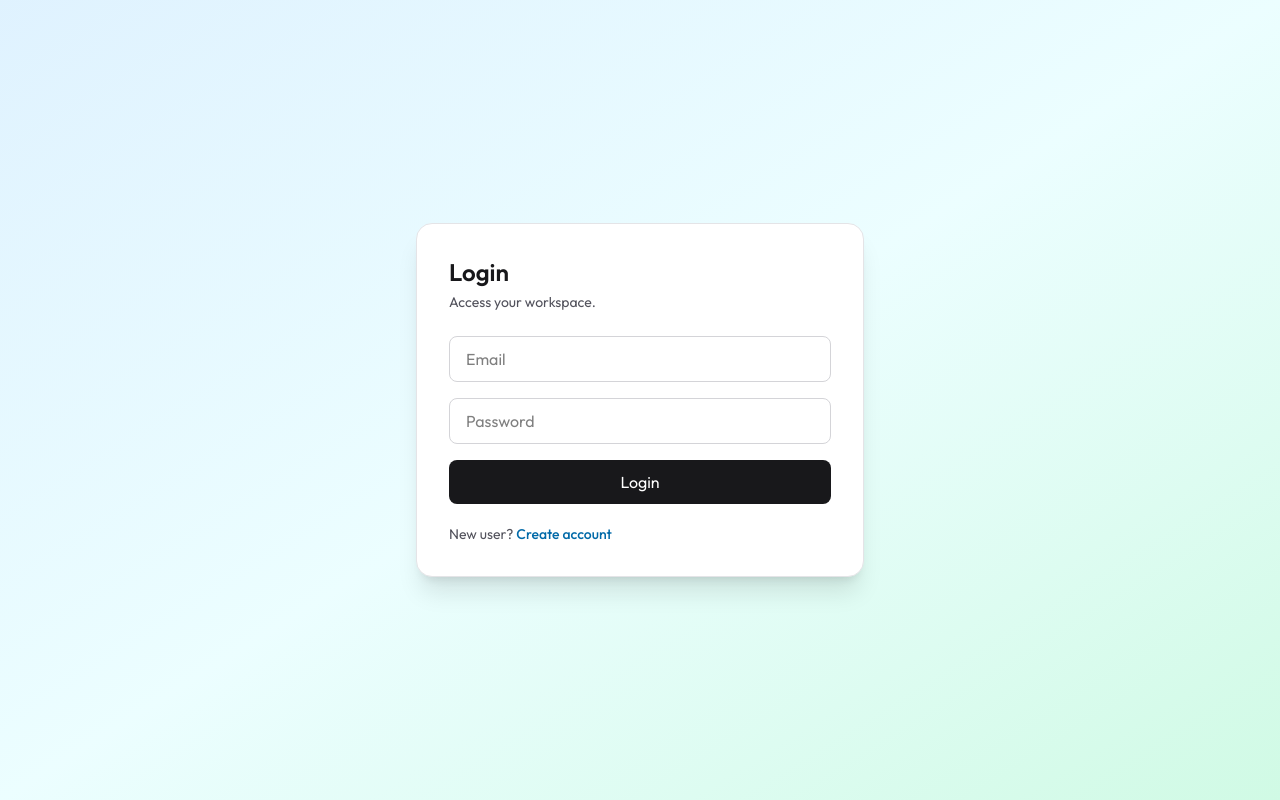
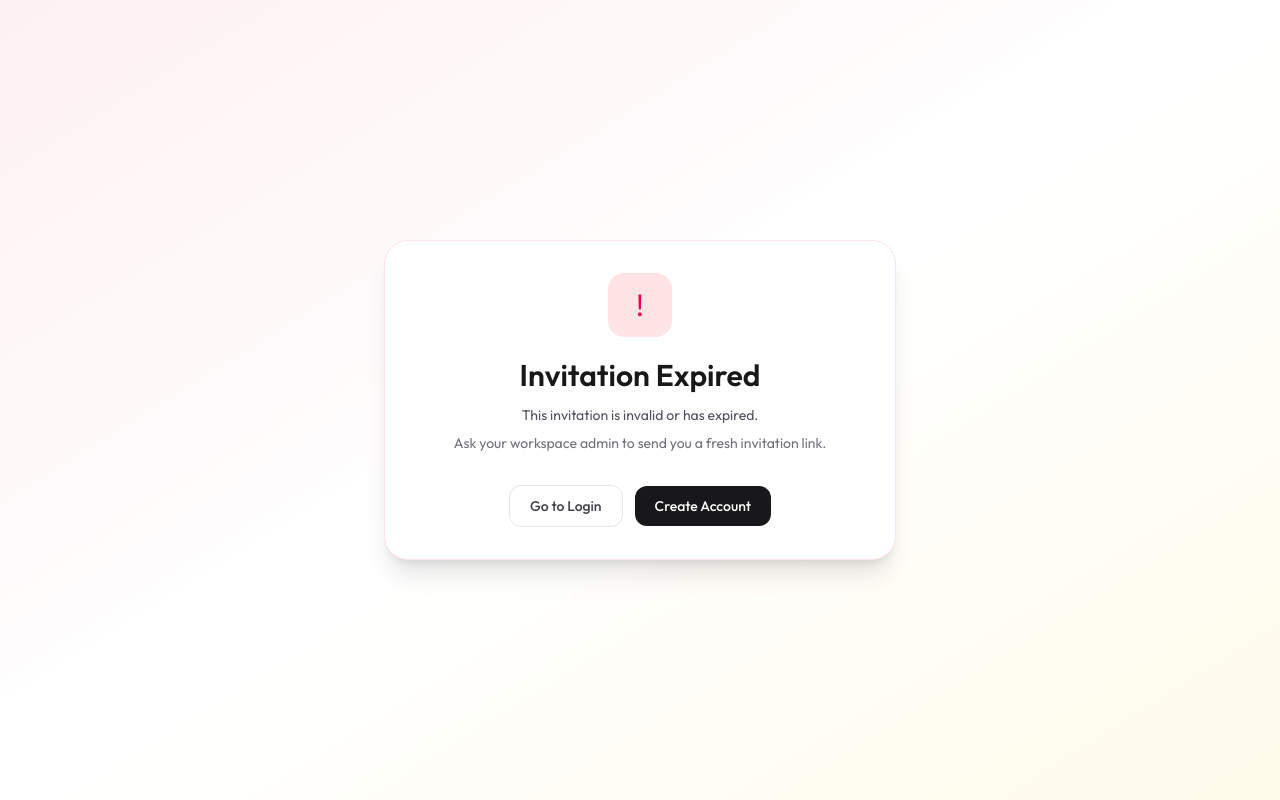
Before and after one commit to Uday-cyber/Constrix_Frontend, a React (Vite) app: page /invitation-expired in a window 1280 px wide. Before the commit this address led to /. Built offline with nearby package versions, Linux system fonts and the light colour scheme; no server answers.

Commit message:
Add InvitationExpired page and handle expired invitations in AcceptInvitation

```diff
--- a/src/App.jsx
+++ b/src/App.jsx
@@ -12,6 +12,7 @@ import RequireAuth from "./components/RequireAuth";
 import Profile from "./pages/Profile";
 import Settings from "./pages/Settings";
 import AcceptInvitation from "./pages/AcceptInvitation";
+import InvitationExpired from "./pages/InvitationExpired";
 
 const App = () => {
     return (
@@ -24,6 +25,7 @@ const App = () => {
                     path="/accept-invitation"
                     element={<AcceptInvitation />}
                 />
+                <Route path="/invitation-expired" element={<InvitationExpired />} />
                 <Route
                     path="/app"
                     element={
--- a/src/pages/AcceptInvitation.jsx
+++ b/src/pages/AcceptInvitation.jsx
@@ -27,7 +27,13 @@ const AcceptInvitation = () => {
                 );
                 const previewData = await previewResponse.json().catch(() => ({}));
                 if (!previewResponse.ok) {
-                    throw new Error(previewData?.message || "Invalid or expired invitation");
+                    navigate("/invitation-expired", {
+                        replace: true,
+                        state: {
+                            message: previewData?.message || "Invitation not found or expired",
+                        },
+                    });
+                    return;
                 }
 
                 const preview = previewData?.data || {};
@@ -88,7 +94,18 @@ const AcceptInvitation = () => {
                 });
 
                 const data = await response.json().catch(() => ({}));
-                if (!response.ok) throw new Error(data?.message || "Failed to accept invitation");
+                if (!response.ok) {
+                    if (response.status === 404) {
+                        navigate("/invitation-expired", {
+                            replace: true,
+                            state: {
+                                message: data?.message || "Invitation not found or expired",
+                            },
+                        });
+                        return;
+                    }
+                    throw new Error(data?.message || "Failed to accept invitation");
+                }
 
                 await dispatch(fetchMyWorkspaces());
                 toast.success("Invitation accepted");
@@ -104,11 +121,7 @@ const AcceptInvitation = () => {
     }, [dispatch, navigate, token]);
 
     if (!token) {
-        return (
-            <div className="min-h-screen flex items-center justify-center px-4">
-                <p className="text-sm text-zinc-600 dark:text-zinc-300">Invalid invitation link.</p>
-            </div>
-        );
+        return null;
     }
 
     return (
--- /dev/null
+++ b/src/pages/InvitationExpired.jsx
@@ -0,0 +1,37 @@
+import { Link, useLocation } from "react-router-dom";
+
+const InvitationExpired = () => {
+    const location = useLocation();
+    const message = location.state?.message || "This invitation is invalid or has expired.";
+
+    return (
+        <div className="min-h-screen bg-gradient-to-br from-rose-50 via-white to-amber-50 flex items-center justify-center px-4">
+            <div className="w-full max-w-lg rounded-3xl border border-rose-100 bg-white shadow-xl p-8 text-center">
+                <div className="mx-auto mb-5 flex h-16 w-16 items-center justify-center rounded-2xl bg-rose-100 text-rose-600 text-3xl">
+                    !
+                </div>
+                <h1 className="text-3xl font-semibold text-zinc-900">Invitation Expired</h1>
+                <p className="mt-3 text-sm text-zinc-600">{message}</p>
+                <p className="mt-2 text-sm text-zinc-500">
+                    Ask your workspace admin to send you a fresh invitation link.
+                </p>
+                <div className="mt-8 flex items-center justify-center gap-3">
+                    <Link
+                        to="/"
+                        className="rounded-xl border border-zinc-200 px-5 py-2.5 text-sm font-medium text-zinc-700 hover:bg-zinc-50 transition"
+                    >
+                        Go to Login
+                    </Link>
+                    <Link
+                        to="/register"
+                        className="rounded-xl bg-zinc-900 px-5 py-2.5 text-sm font-medium text-white hover:bg-zinc-800 transition"
+                    >
+                        Create Account
+                    </Link>
+                </div>
+            </div>
+        </div>
+    );
+};
+
+export default InvitationExpired;
--- a/src/pages/Team.jsx
+++ b/src/pages/Team.jsx
@@ -1,9 +1,12 @@
 import { useEffect, useState } from "react";
-import { UsersIcon, Search, UserPlus, Shield, Activity } from "lucide-react";
+import { UsersIcon, Search, UserPlus, Shield, Activity, Trash2 } from "lucide-react";
 import InviteMemberDialog from "../components/InviteMemberDialog";
 import { useDispatch, useSelector } from "react-redux";
 import { useLanguage } from "../context/LanguageContext";
 import { fetchWorkspaceMembers } from "../features/workspaceSlice";
+import toast from "react-hot-toast";
+import { authFetch } from "../utils/authFetch";
+import { WORKSPACE_API_BASE } from "../utils/api";
 
 const Team = () => {
     const { t } = useLanguage();
@@ -11,11 +14,14 @@ const Team = () => {
     const [tasks, setTasks] = useState([]);
     const [searchTerm, setSearchTerm] = useState("");
     const [isDialogOpen, setIsDialogOpen] = useState(false);
+    const [removingMemberId, setRemovingMemberId] = useState("");
     const [users, setUsers] = useState([]);
     const dispatch = useDispatch();
     const currentWorkspace = useSelector((state) => state?.workspace?.currentWorkspace || null);
     const workspaceId = currentWorkspace?._id || currentWorkspace?.id || null;
     const projects = currentWorkspace?.projects || [];
+    const currentUser = JSON.parse(localStorage.getItem("user") || "{}");
+    const canManageMembers = currentWorkspace?.myRole === "ADMIN" || currentUser?.role === "ADMIN";
 
     const query = searchTerm.toLowerCase();
     const filteredUsers = users.filter((user) => {
@@ -49,6 +55,35 @@ const Team = () => {
             window.removeEventListener("focus", handleFocus);
         };
     }, [dispatch, workspaceId]);
+
+    const handleRemoveMember = async (member) => {
+        const memberUserId = member?.user?._id;
+        if (!workspaceId || !memberUserId) return;
+
+        if (!window.confirm(`Remove ${member.user?.name || member.user?.email || "this member"} from the workspace?`)) {
+            return;
+        }
+
+        try {
+            setRemovingMemberId(memberUserId);
+            const response = await authFetch(`${WORKSPACE_API_BASE}/${workspaceId}/members/${memberUserId}`, {
+                method: "DELETE",
+                timeoutMs: 20000,
+            });
+            const data = await response.json().catch(() => ({}));
+
+            if (!response.ok) {
+                throw new Error(data?.message || "Failed to remove member");
+            }
+
+            toast.success("Member removed successfully");
+            dispatch(fetchWorkspaceMembers(workspaceId));
+        } catch (error) {
+            toast.error(error?.message || "Failed to remove member");
+        } finally {
+            setRemovingMemberId("");
+        }
+    };
 
     return (
         <div className="space-y-6 max-w-6xl mx-auto">
@@ -156,6 +191,11 @@ const Team = () => {
                                         <th className="px-6 py-2.5 text-left font-medium text-sm">
                                             {t("team.role")}
                                         </th>
+                                        {canManageMembers && (
+                                            <th className="px-6 py-2.5 text-left font-medium text-sm">
+                                                Action
+                                            </th>
+                                        )}
                                     </tr>
                                 </thead>
                                 <tbody className="divide-y divide-gray-200 dark:divide-zinc-800">
@@ -187,6 +227,23 @@ const Team = () => {
                                                     {user.role || t("team.userRole")}
                                                 </span>
                                             </td>
+                                            {canManageMembers && (
+                                                <td className="px-6 py-2.5 whitespace-nowrap">
+                                                    {user.role === "ADMIN" ? (
+                                                        <span className="text-xs text-zinc-400">Owner/Admin</span>
+                                                    ) : (
+                                                        <button
+                                                            type="button"
+                                                            onClick={() => handleRemoveMember(user)}
+                                                            disabled={removingMemberId === user.user?._id}
+                                                            className="inline-flex items-center gap-2 rounded-lg border border-rose-200 px-3 py-1.5 text-xs font-medium text-rose-600 hover:bg-rose-50 disabled:opacity-60"
+                                                        >
+                                                            <Trash2 className="size-3.5" />
+                                                            {removingMemberId === user.user?._id ? "Removing..." : "Remove"}
+                                                        </button>
+                                                    )}
+                                                </td>
+                                            )}
                                         </tr>
                                     ))}
                                 </tbody>
@@ -225,6 +282,17 @@ const Team = () => {
                                             {user.role || t("team.userRole")}
                                         </span>
                                     </div>
+                                    {canManageMembers && user.role !== "ADMIN" && (
+                                        <button
+                                            type="button"
+                                            onClick={() => handleRemoveMember(user)}
+                                            disabled={removingMemberId === user.user?._id}
+                                            className="mt-3 inline-flex items-center gap-2 rounded-lg border border-rose-200 px-3 py-1.5 text-xs font-medium text-rose-600 hover:bg-rose-50 disabled:opacity-60"
+                                        >
+                                            <Trash2 className="size-3.5" />
+                                            {removingMemberId === user.user?._id ? "Removing..." : "Remove Member"}
+                                        </button>
+                                    )}
                                 </div>
                             ))}
                         </div>
```
